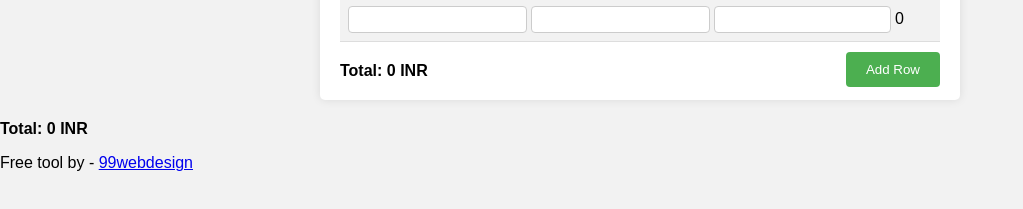
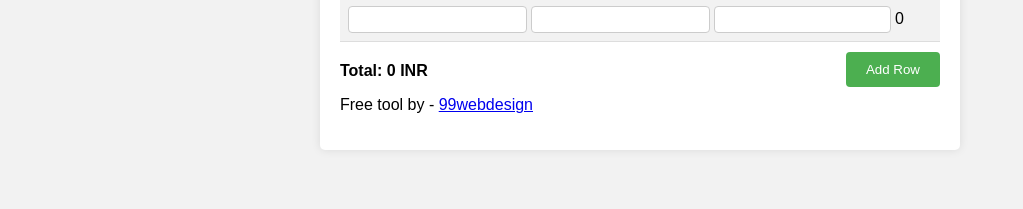
Before and after one commit to 99webdesign/veg-cal, a plain HTML site: page index.html in a window 1280 px wide. Shown: the part 157-366 px from the top of the page, without its empty margins (0-1023 px from the left). Drawn offline with Linux system fonts and the light colour scheme.

Commit message:
index.html

```diff
--- a/index.html
+++ b/index.html
@@ -25,13 +25,10 @@
         </table>
         <button id="addRow">Add Row</button>
         <div id="finalTotal">Total: <span id="totalAmount">0</span> INR</div>
+        <footer>
+    <p>Free tool by - <a href="https://99webdesign.net" target="_blank">99webdesign</a></p>
+</footer>
     </div>
     <script src="script.js"></script>
 </body>
 </html>
-<!-- ... (previous HTML code) ... -->
-<div id="finalTotal">Total: <span id="totalAmount">0</span> INR</div>
-<footer>
-    <p>Free tool by - <a href="https://99webdesign.net" target="_blank">99webdesign</a></p>
-</footer>
-<!-- ... (rest of the HTML code) ... -->
```
